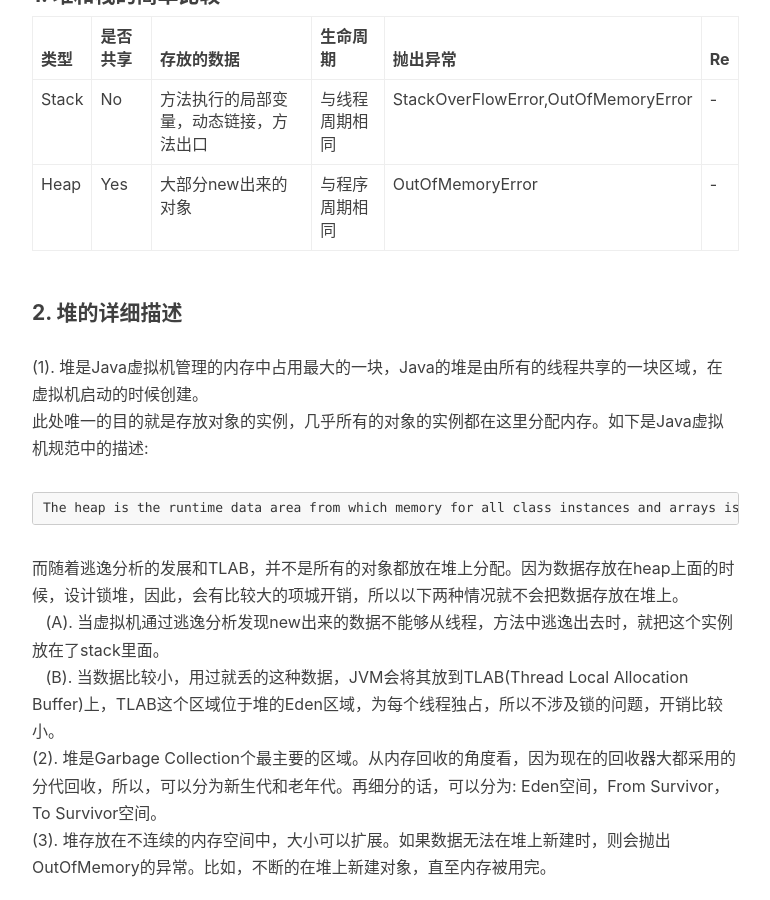
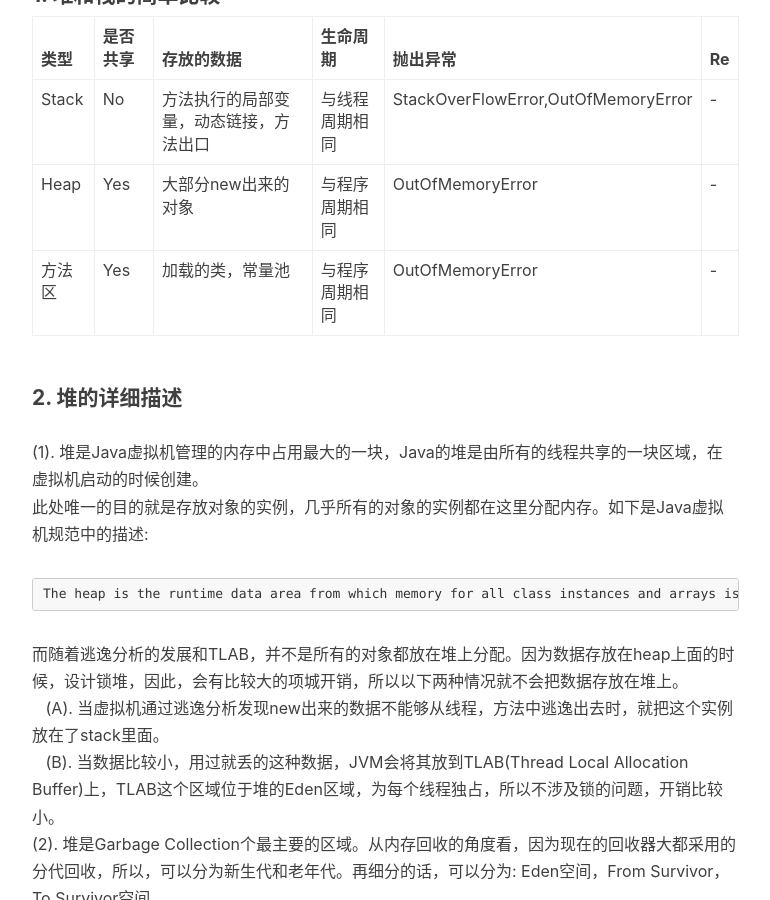
Before and after one commit to baiscjava/basicjava.github.io, a Jekyll site: the page built from _posts/2017-01-13-Java内存空间，即堆和栈的区别和使用.md, in a window 1280 px wide and 900 px high, scrolled down 753 px. Shown: the whole window, without its empty margins (233-1003 px from the left). Built offline with Jekyll 4.4.1, drawn with Linux system fonts in a browser that asks for light colours; nearby versions of some CDN libraries; comment, search, counter and statistics services are not loaded.

Commit message:
Update 2017-01-13-Java内存空间，即堆和栈的区别和使用.md

```diff
--- a/_posts/2017-01-13-Java内存空间，即堆和栈的区别和使用.md
+++ b/_posts/2017-01-13-Java内存空间，即堆和栈的区别和使用.md
@@ -19,6 +19,7 @@ Java运行时的数据区包括程序计数器，方法区，堆，虚拟机栈
 |:-------|:-------|:-------|:-------|:-------|:-------|
 |Stack|No|方法执行的局部变量，动态链接，方法出口|与线程周期相同|StackOverFlowError,OutOfMemoryError|-|
 |Heap|Yes|大部分new出来的对象|与程序周期相同|OutOfMemoryError|-|
+|方法区|Yes|加载的类，常量池|与程序周期相同|OutOfMemoryError|-|
 
 #### 2. 堆的详细描述
 (1). 堆是Java虚拟机管理的内存中占用最大的一块，Java的堆是由所有的线程共享的一块区域，在虚拟机启动的时候创建。<br>此处唯一的目的就是存放对象的实例，几乎所有的对象的实例都在这里分配内存。如下是Java虚拟机规范中的描述: <br>
```
